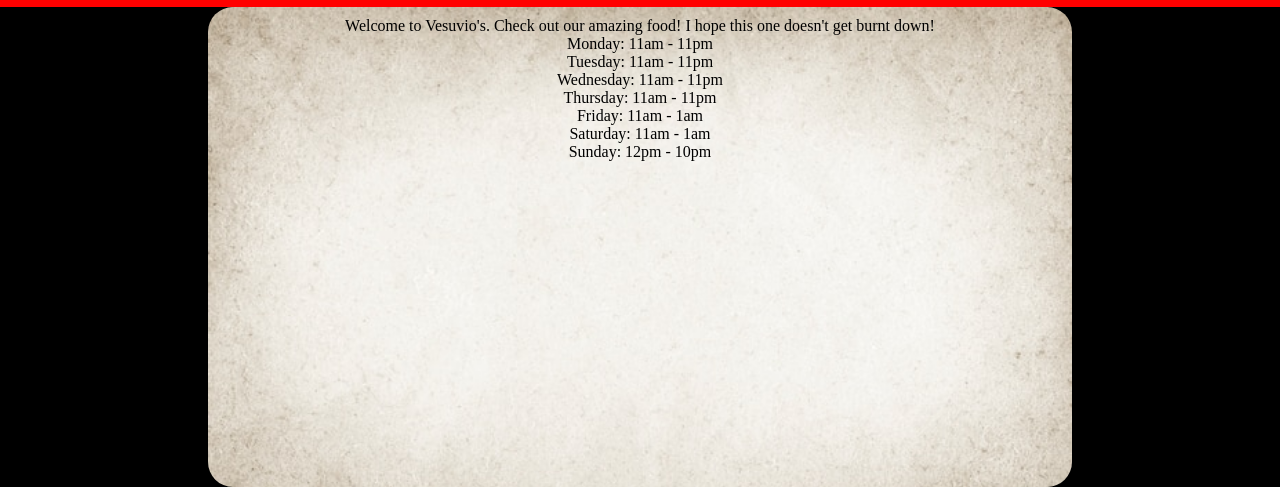
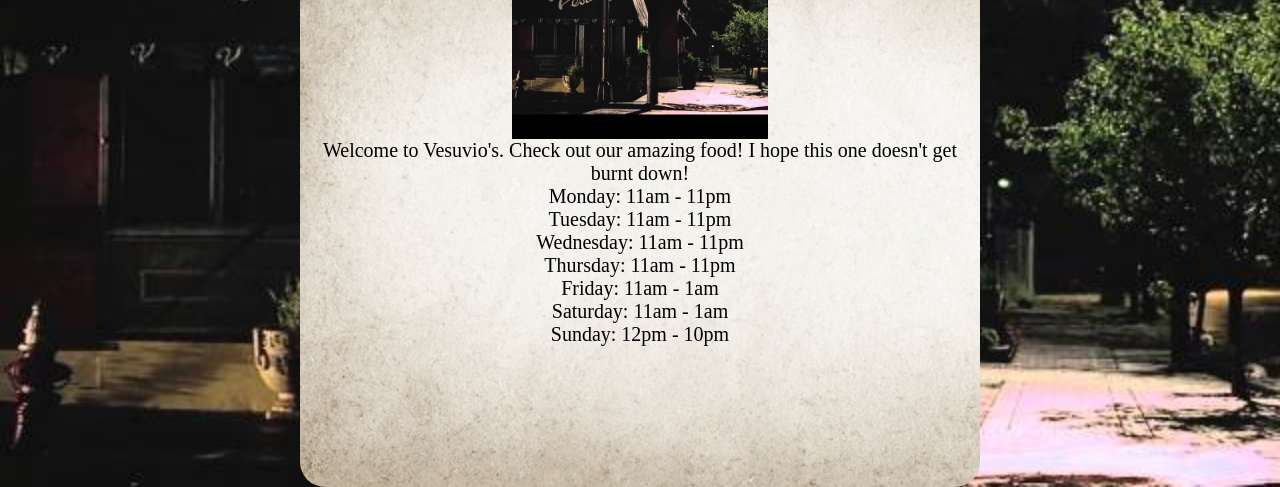
Before and after one commit to kamillask/RestaurantPage, a website built with webpack: page src/template.html in a window 1280 px wide. Shown: the part 313-800 px from the top of the page. Built offline with nearby package versions, Linux system fonts and the light colour scheme.

Commit message:
More CSS updates.

```diff
--- a/src/home.js
+++ b/src/home.js
@@ -1,5 +1,11 @@
+import vesuvio from "./images/vesuvio.png";
+
 export function showHome(){
     const content = document.getElementById("content");
+
+    const homeImage = document.createElement("img");
+    homeImage.src = vesuvio;
+    homeImage.style.width = "20vw";
 
     const homeTextDiv = document.createElement("div");
     homeTextDiv.classList.add("homeText");
@@ -15,6 +21,7 @@
                       Saturday: 11am - 1am<br>
                       Sunday: 12pm - 10pm`;
 
+    content.appendChild(homeImage);
     content.appendChild(homeTextDiv);
     content.appendChild(hoursDiv);
 }
--- a/src/styles.css
+++ b/src/styles.css
@@ -13,7 +13,10 @@
 
 body {
   display: grid;
-  grid-template-rows: 33vh 7vh;
+  grid-template-rows: 25vh 5vh;
+  background-image: url("./images/vesuvio.png");
+  background-size: cover;
+  backdrop-filter: blur(10px);
 }
 
 .banner {
@@ -52,7 +55,7 @@
 }
 
 #content {
-  width: 66vw;
+  width: 50vw;
   /* why did margin 0 auto work but now flex centering? */
   margin: 0 auto;
   display: flex;
@@ -62,7 +65,8 @@
   background-image: url("./images/white-parchment-paper_53876-92954.png");
   background-size: cover;
   border-radius: 25px;
-  padding: 10px;
+  padding: 20px;
+  font-size: 20px;
 }
 
 .menuItemContainer {
@@ -75,6 +79,6 @@
 
 .menuItemName {
   font-family: 'Brush Script MT', cursive;
-  font-size: 20px;
+  font-size: 30px;
   color: red;
 }
```
Also changed, not shown: src/images/vesuvio.png (added), 1 other file.
